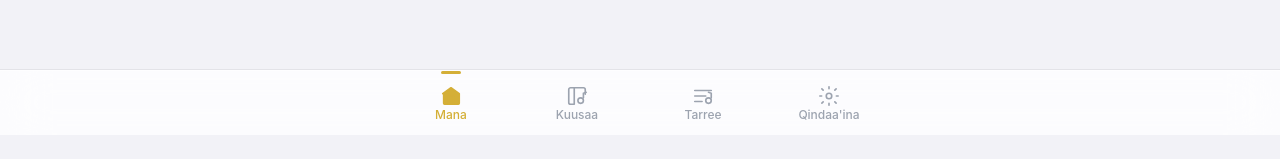
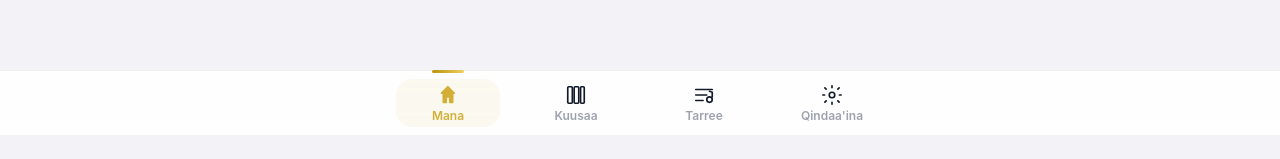
Before and after one commit to ecoders1/songs, a Next.js app: page /home in a window 1280 px wide. Shown: the part 665-824 px from the top of the page. Built offline with nearby package versions, Linux system fonts and the light colour scheme; no server answers; the database is empty.

Commit message:
modern navbar, API cache-control, settings redesign, fix many requests

```diff
--- a/app/(user)/layout.tsx
+++ b/app/(user)/layout.tsx
@@ -4,6 +4,7 @@ import Link from 'next/link';
 import { usePathname } from 'next/navigation';
 import { usePlayer } from '@/context/PlayerContext';
 import { useLanguage } from '@/context/LanguageContext';
+import { useTheme } from '@/context/ThemeContext';
 import MiniPlayer from '@/components/MiniPlayer';
 import PWAInstallBanner from '@/components/PWAInstallBanner';
 
@@ -11,16 +12,20 @@ export default function UserLayout({ children }: { children: React.ReactNode })
   const pathname = usePathname();
   const { currentSong } = usePlayer();
   const { t } = useLanguage();
+  const { resolvedTheme } = useTheme();
+  const isDark = resolvedTheme === 'dark';
 
   const NAV = [
     {
       href: '/home',
       label: t.home,
-      icon: (a: boolean) => (
-        <svg width="22" height="22"
-          fill={a ? '#D4AF37' : 'none'}
-          stroke={a ? '#D4AF37' : '#9ca3af'}
-          strokeWidth="1.8" viewBox="0 0 24 24">
+      activeIcon: (
+        <svg width="22" height="22" fill="#D4AF37" viewBox="0 0 24 24">
+          <path d="M10.707 2.293a1 1 0 011.586 0l7 7A1 1 0 0119 11h-1v9a1 1 0 01-1 1h-4v-6H11v6H7a1 1 0 01-1-1v-9H5a1 1 0 01-.707-1.707l7-7z"/>
+        </svg>
+      ),
+      inactiveIcon: (
+        <svg width="22" height="22" fill="none" stroke="currentColor" strokeWidth="1.8" viewBox="0 0 24 24">
           <path d="M3 9.5L12 3l9 6.5V20a1 1 0 01-1 1H5a1 1 0 01-1-1V9.5z" strokeLinecap="round" strokeLinejoin="round"/>
           <path d="M9 21V12h6v9" strokeLinecap="round" strokeLinejoin="round"/>
         </svg>
@@ -29,19 +34,33 @@ export default function UserLayout({ children }: { children: React.ReactNode })
     {
       href: '/library',
       label: t.library,
-      icon: (a: boolean) => (
-        <svg width="22" height="22" fill="none" stroke={a ? '#D4AF37' : '#9ca3af'} strokeWidth="1.8" viewBox="0 0 24 24">
-          <path d="M9 3H5a2 2 0 00-2 2v14a2 2 0 002 2h4M9 3v18M9 3h10a2 2 0 012 2v5" strokeLinecap="round"/>
-          <circle cx="16" cy="17" r="3" stroke={a ? '#D4AF37' : '#9ca3af'}/>
-          <path d="M19 14V9l3-1" strokeLinecap="round"/>
+      activeIcon: (
+        <svg width="22" height="22" fill="none" viewBox="0 0 24 24">
+          <rect x="3" y="3" width="5" height="18" rx="1" fill="#D4AF37"/>
+          <rect x="10" y="3" width="5" height="18" rx="1" fill="#D4AF37" opacity="0.6"/>
+          <rect x="17" y="3" width="4" height="18" rx="1" fill="#D4AF37" opacity="0.35"/>
+        </svg>
+      ),
+      inactiveIcon: (
+        <svg width="22" height="22" fill="none" stroke="currentColor" strokeWidth="1.8" viewBox="0 0 24 24">
+          <rect x="3" y="3" width="5" height="18" rx="1"/>
+          <rect x="10" y="3" width="5" height="18" rx="1"/>
+          <rect x="17" y="3" width="4" height="18" rx="1"/>
         </svg>
       ),
     },
     {
       href: '/playlist',
       label: t.playlist,
-      icon: (a: boolean) => (
-        <svg width="22" height="22" fill="none" stroke={a ? '#D4AF37' : '#9ca3af'} strokeWidth="1.8" viewBox="0 0 24 24">
+      activeIcon: (
+        <svg width="22" height="22" fill="none" stroke="#D4AF37" strokeWidth="2" viewBox="0 0 24 24">
+          <path d="M3 6h18M3 12h12M3 18h8" strokeLinecap="round"/>
+          <circle cx="18" cy="17" r="3" fill="#D4AF37" stroke="none"/>
+          <path d="M21 14V9l-3-1" strokeLinecap="round"/>
+        </svg>
+      ),
+      inactiveIcon: (
+        <svg width="22" height="22" fill="none" stroke="currentColor" strokeWidth="1.8" viewBox="0 0 24 24">
           <path d="M3 6h18M3 12h12M3 18h8" strokeLinecap="round"/>
           <circle cx="18" cy="17" r="3"/>
           <path d="M21 14V9l-3-1" strokeLinecap="round"/>
@@ -51,8 +70,14 @@ export default function UserLayout({ children }: { children: React.ReactNode })
     {
       href: '/settings',
       label: t.settings,
-      icon: (a: boolean) => (
-        <svg width="22" height="22" fill="none" stroke={a ? '#D4AF37' : '#9ca3af'} strokeWidth="1.8" viewBox="0 0 24 24">
+      activeIcon: (
+        <svg width="22" height="22" fill="none" stroke="#D4AF37" strokeWidth="2" viewBox="0 0 24 24">
+          <circle cx="12" cy="12" r="3" fill="#D4AF37" stroke="none"/>
+          <path d="M12 2v2M12 20v2M4.22 4.22l1.42 1.42M18.36 18.36l1.42 1.42M2 12h2M20 12h2M4.22 19.78l1.42-1.42M18.36 5.64l1.42-1.42" strokeLinecap="round"/>
+        </svg>
+      ),
+      inactiveIcon: (
+        <svg width="22" height="22" fill="none" stroke="currentColor" strokeWidth="1.8" viewBox="0 0 24 24">
           <circle cx="12" cy="12" r="3"/>
           <path d="M12 2v2M12 20v2M4.22 4.22l1.42 1.42M18.36 18.36l1.42 1.42M2 12h2M20 12h2M4.22 19.78l1.42-1.42M18.36 5.64l1.42-1.42" strokeLinecap="round"/>
         </svg>
@@ -65,7 +90,7 @@ export default function UserLayout({ children }: { children: React.ReactNode })
   return (
     <div className="flex flex-col min-h-screen" style={{ background: 'var(--bg)' }}>
       <main
-        className="flex-1 overflow-y-auto slide-up"
+        className="flex-1 overflow-y-auto"
         style={{ paddingBottom: `calc(${navHeight}px + env(safe-area-inset-bottom, 0px))` }}
       >
         {children}
@@ -74,37 +99,60 @@ export default function UserLayout({ children }: { children: React.ReactNode })
       <PWAInstallBanner />
       {currentSong && <MiniPlayer />}
 
-      {/* ── Frosted-glass bottom nav ───────────────────────────────────────── */}
+      {/* ── Modern bottom nav ─────────────────────────────────────────────── */}
       <nav
         className="fixed bottom-0 left-0 right-0 z-40"
         style={{
-          background: 'rgba(255,255,255,0.78)',
-          backdropFilter: 'saturate(180%) blur(24px)',
-          WebkitBackdropFilter: 'saturate(180%) blur(24px)',
-          borderTop: '1px solid rgba(255,255,255,0.6)',
-          boxShadow: '0 -1px 0 rgba(0,0,0,0.06)',
+          background: isDark
+            ? 'rgba(13,13,24,0.92)'
+            : 'rgba(255,255,255,0.92)',
+          backdropFilter: 'saturate(200%) blur(28px)',
+          WebkitBackdropFilter: 'saturate(200%) blur(28px)',
+          borderTop: isDark
+            ? '1px solid rgba(255,255,255,0.07)'
+            : '1px solid rgba(0,0,0,0.06)',
           paddingBottom: 'env(safe-area-inset-bottom, 0px)',
         }}
       >
-        <div className="flex items-stretch justify-around h-16 max-w-lg mx-auto px-1">
+        <div className="flex items-stretch justify-around max-w-lg mx-auto" style={{ height: 64 }}>
           {NAV.map((item) => {
             const active = pathname === item.href || pathname.startsWith(`${item.href}/`);
             return (
               <Link
                 key={item.href}
                 href={item.href}
-                className="flex flex-col items-center justify-center gap-0.5 flex-1 relative"
+                className="flex flex-col items-center justify-center gap-1 flex-1 relative transition-opacity active:opacity-60"
               >
+                {/* Active pill indicator */}
                 {active && (
                   <span
-                    className="absolute top-0 left-1/2 -translate-x-1/2 rounded-full"
-                    style={{ width: 20, height: 2.5, background: '#D4AF37' }}
+                    className="absolute top-0 inset-x-0 flex justify-center"
+                  >
+                    <span
+                      className="block rounded-full"
+                      style={{ width: 32, height: 3, background: 'linear-gradient(90deg, #B8960C, #D4AF37, #F0D060)', marginTop: -1 }}
+                    />
+                  </span>
+                )}
+
+                {/* Active pill background */}
+                {active && (
+                  <span
+                    className="absolute rounded-2xl"
+                    style={{
+                      inset: '8px 12px',
+                      background: isDark ? 'rgba(212,175,55,0.1)' : 'rgba(212,175,55,0.08)',
+                    }}
                   />
                 )}
-                {item.icon(active)}
+
+                <span className="relative z-10">
+                  {active ? item.activeIcon : item.inactiveIcon}
+                </span>
+
                 <span
-                  className="text-xs font-medium leading-none"
-                  style={{ color: active ? '#D4AF37' : '#9ca3af' }}
+                  className="text-xs font-semibold leading-none relative z-10"
+                  style={{ color: active ? '#D4AF37' : isDark ? 'rgba(255,255,255,0.35)' : '#9ca3af' }}
                 >
                   {item.label}
                 </span>
--- a/app/api/artists/route.ts
+++ b/app/api/artists/route.ts
@@ -35,7 +35,9 @@ export async function GET(req: NextRequest) {
 
   const { data, error } = await query;
   if (error) return NextResponse.json({ error: error.message }, { status: 500 });
-  return NextResponse.json({ artists: data || [] });
+  return NextResponse.json({ artists: data || [] }, {
+    headers: { 'Cache-Control': 'public, s-maxage=300, stale-while-revalidate=600' }
+  });
 }
 
 export async function POST(req: NextRequest) {
--- a/app/api/songs/route.ts
+++ b/app/api/songs/route.ts
@@ -42,7 +42,11 @@ export async function GET(req: NextRequest) {
 
   const { data, error } = await query;
   if (error) return NextResponse.json({ error: error.message }, { status: 500 });
-  return NextResponse.json({ songs: data || [] });
+
+  // Cache at CDN/browser for 5 minutes — prevents hammering Supabase on every navigation
+  return NextResponse.json({ songs: data || [] }, {
+    headers: { 'Cache-Control': 'public, s-maxage=300, stale-while-revalidate=600' }
+  });
 }
 
 export async function POST(req: NextRequest) {
```
